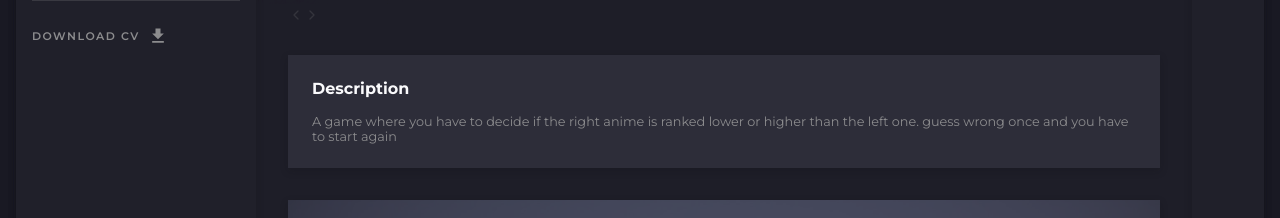
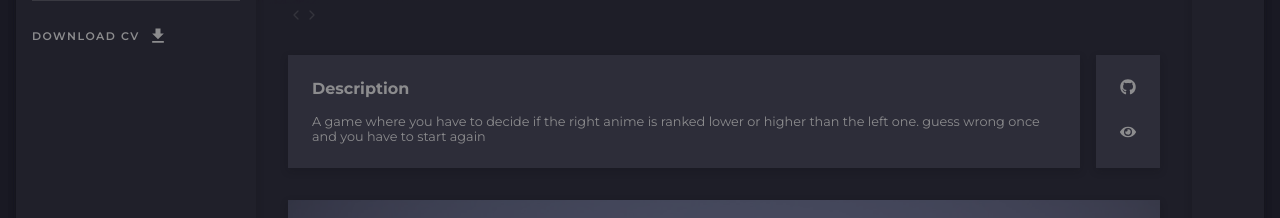
Before and after one commit to rachidelaid/nextjs-portfolio, a Next.js app: page /projects/1 in a window 1280 px wide. Shown: the part 412-630 px from the top of the page. Built offline with nearby package versions, Linux system fonts and the light colour scheme.

Commit message:
add project links

```diff
--- a/pages/projects/[id].jsx
+++ b/pages/projects/[id].jsx
@@ -3,7 +3,7 @@ import Image from 'next/image';
 import Link from 'next/link';
 import { motion } from 'framer-motion';
 import { SwiperSlide } from 'swiper/react';
-import { FaAngleRight, FaAngleLeft } from 'react-icons/fa';
+import { FaAngleRight, FaAngleLeft, FaGithub, FaEye } from 'react-icons/fa';
 import styles from '../../styles/Project.module.css';
 
 import Footer from '../../components/Footer';
@@ -62,8 +62,19 @@ const Project = ({ project }) => {
       </SwiperWrap>
 
       <div className={styles.details}>
-        <h4>Description</h4>
-        <p>{project.description}</p>
+        <div>
+          <h4>Description</h4>
+          <p>{project.description}</p>
+        </div>
+
+        <div>
+          <a href={project.gitLink} target="_blank" rel="noreferrer">
+            <FaGithub />
+          </a>
+          <a href={project.liveLink} target="_blank" rel="noreferrer">
+            <FaEye />
+          </a>
+        </div>
       </div>
 
       <TopCard center={true} />
--- a/styles/Project.module.css
+++ b/styles/Project.module.css
@@ -20,10 +20,24 @@
 }
 
 .details {
+  display: flex;
+  margin: 2rem 0;
+  gap: 1rem;
+}
+
+.details > div {
   padding: 1.5rem;
+  display: flex;
+  flex-direction: column;
+  justify-content: space-between;
   background-color: var(--dark5);
-  margin: 2rem 0;
+  color: var(--gray-color);
   box-shadow: var(--default-shadow);
+}
+
+.details div:last-child {
+  min-height: 100%;
+  margin: 0;
 }
 
 .details p {
@@ -43,13 +57,14 @@
   font-weight: 600;
 }
 
-.card_footer a {
+.card_footer a,
+.details a {
   cursor: pointer;
-  font-size: 0.8rem;
   transition: 0.4s ease-in-out;
 }
 
-.card_footer a:hover {
+.card_footer a:hover,
+.details a:hover {
   color: var(--white-color);
   text-shadow: 0 0 3px rgba(250, 250, 252, 0.4);
 }
--- a/utils/projects.js
+++ b/utils/projects.js
@@ -8,7 +8,7 @@ const projects = [
       'A game where you have to decide if the right anime is ranked lower or higher than the left one. guess wrong once and you have to start again',
     langs: ['Svelte'],
     gitLink: 'https://github.com/rachidelaid/AnimeHigherLower',
-    srcLink: 'https://anime-higher-lower.netlify.app/',
+    liveLink: 'https://anime-higher-lower.netlify.app/',
   },
   {
     id: 2,
@@ -19,7 +19,7 @@ const projects = [
       'PokeDB includes the PokeAPI and Involvement API. You can like pokemons and comment on their page, check their type and base stats.',
     langs: ['html', 'css', 'javaScript', 'webpack'],
     gitLink: 'https://github.com/rachidelaid/pokeDB',
-    srcLink: 'https://pokedb.netlify.app/',
+    liveLink: 'https://pokedb.netlify.app/',
   },
   {
     id: 3,
@@ -30,7 +30,7 @@ const projects = [
       'A classic pomodoro timer, with extra functionality like changing the accent color and fonts.',
     langs: ['html', 'css', 'javaScript'],
     gitLink: 'https://github.com/rachidelaid/pomodoro-vanilla',
-    srcLink: 'https://rachidelaid.github.io/pomodoro-vanilla',
+    liveLink: 'https://rachidelaid.github.io/pomodoro-vanilla',
   },
   {
     id: 4,
@@ -41,7 +41,7 @@ const projects = [
       'This is classic todo app built with ReactJS with a few twists! This app includes a dark/light theme toggle and drag & drop reordering',
     langs: ['ReactJS'],
     gitLink: 'https://github.com/rachidelaid/react-todolist',
-    srcLink: 'https://todolist-react-app.herokuapp.com/',
+    liveLink: 'https://todolist-react-app.herokuapp.com/',
   },
   {
     id: 5,
@@ -52,7 +52,7 @@ const projects = [
       'This is a website to Display a list of books using an API, you can also add new book and removing it.',
     langs: ['ReactJS', 'Redux'],
     gitLink: 'https://github.com/rachidelaid/Bookstore-reactjs',
-    srcLink: 'https://reactjs-book-store-cms.netlify.app/',
+    liveLink: 'https://reactjs-book-store-cms.netlify.app/',
   },
   {
     id: 6,
@@ -63,7 +63,7 @@ const projects = [
       'this is a clone of human benchmark website, built using reactJS. check the live link below if you wanna try it out.',
     langs: ['ReactJS'],
     gitLink: 'https://github.com/rachidelaid/human-benchmark',
-    srcLink: 'https://human-benchmark.netlify.app/',
+    liveLink: 'https://human-benchmark.netlify.app/',
   },
   {
     id: 7,
@@ -74,7 +74,7 @@ const projects = [
       'a clone of the wordle game build using vuejs 3. with extra functionality like changing the theme',
     langs: ['VueJS'],
     gitLink: 'https://github.com/rachidelaid/WORDLE-VueJS',
-    srcLink: 'https://vuejs-wordle.netlify.app/',
+    liveLink: 'https://vuejs-wordle.netlify.app/',
   },
   {
     id: 8,
@@ -85,7 +85,7 @@ const projects = [
       'this is a todo list on the Kanban style. built using svelte and svelte-dnd-actions. you can create list and tasks, edit at any time and drag them around.',
     langs: ['svelte'],
     gitLink: 'https://github.com/rachidelaid/WORDLE-VueJS',
-    srcLink: 'https://trello-svelte-clone.netlify.app/',
+    liveLink: 'https://trello-svelte-clone.netlify.app/',
   },
   {
     id: 9,
@@ -95,7 +95,7 @@ const projects = [
     description: 'The recipe is created with ruby on rails and allows logged in users to create recipes from food items they have available. It also allows them to view public recipes shared by other users.',
     langs: ['ruby on rails', 'bootstrap'],
     gitLink: 'https://github.com/rachidelaid/rails-recipe-app',
-    srcLink: 'https://github.com/rachidelaid/rails-recipe-app',
+    liveLink: 'https://github.com/rachidelaid/rails-recipe-app',
   },
 ];
 
```
